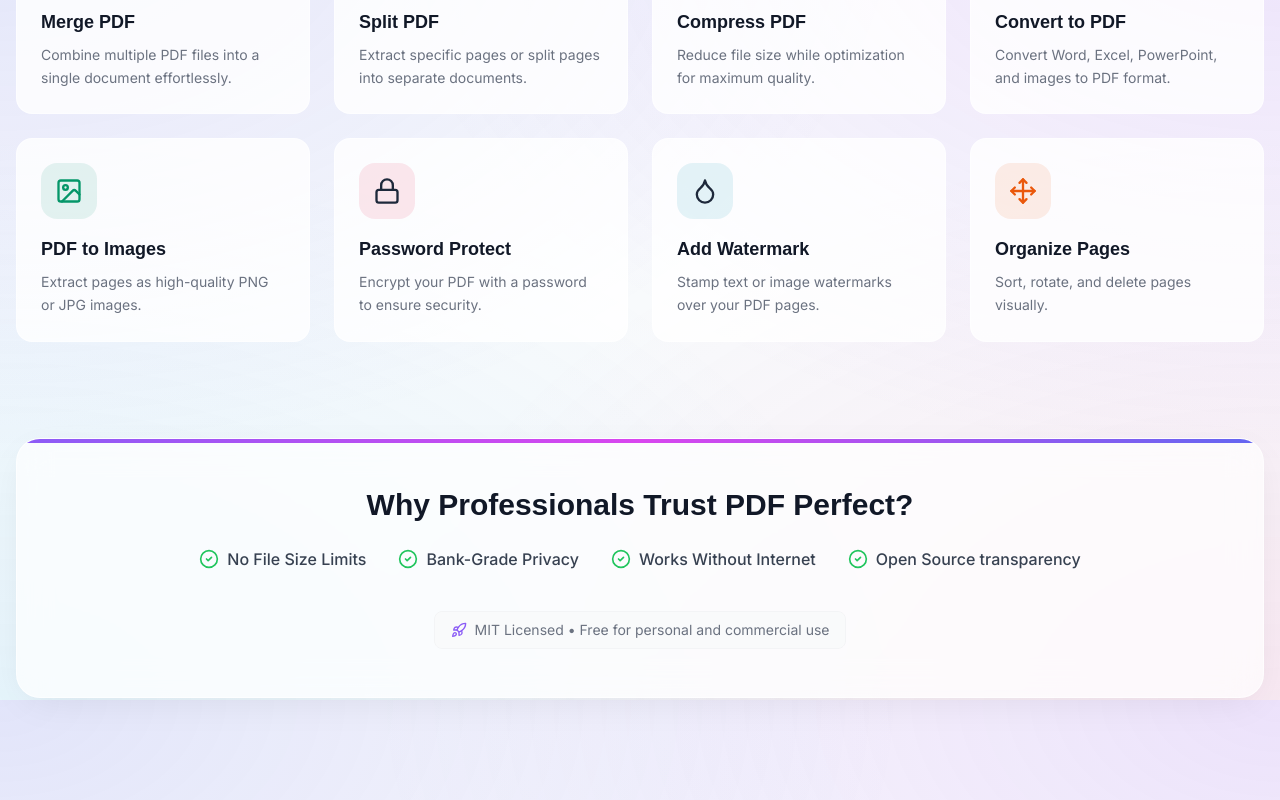
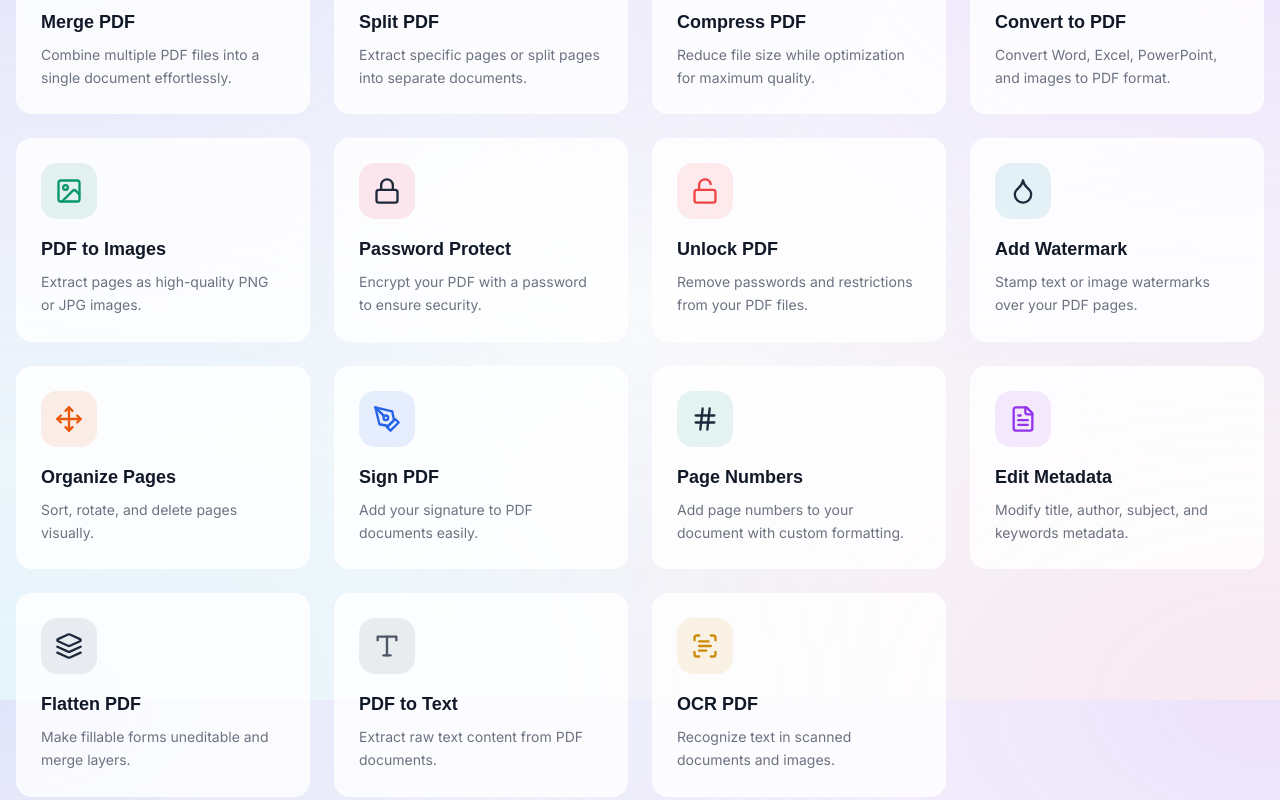
Before and after one commit to Indrajithinna/PDF-Perfect, a React (Vite) app: page / in a window 1280 px wide. Shown: the part 900-1700 px from the top of the page. Built offline with nearby package versions, Linux system fonts and the light colour scheme; the HTML template or start-up script is replaced by a standard one.

Commit message:
feat(core): setup dark mode, scaffold new routes, and add tesseract.js

```diff
--- a/package.json
+++ b/package.json
@@ -17,10 +17,12 @@
     "lucide-react": "^0.344.0",
     "mammoth": "^1.6.0",
     "pdf-lib": "^1.17.1",
+    "pdfjs-dist": "^5.4.530",
     "react": "^18.3.1",
     "react-dom": "^18.3.1",
     "react-dropzone": "^14.2.3",
-    "react-router-dom": "^6.26.1"
+    "react-router-dom": "^6.26.1",
+    "tesseract.js": "^7.0.0"
   },
   "devDependencies": {
     "@eslint/js": "^9.9.1",
--- a/src/App.tsx
+++ b/src/App.tsx
@@ -28,6 +28,13 @@
                         <Route path="/password-protect" element={<PasswordProtect />} />
                         <Route path="/watermark" element={<WatermarkPDF />} />
                         <Route path="/page-organizer" element={<PageOrganizer />} />
+                        <Route path="/sign" element={<div>Sign PDF (Coming Soon)</div>} />
+                        <Route path="/page-numbers" element={<div>Page Numbers (Coming Soon)</div>} />
+                        <Route path="/unlock" element={<div>Unlock PDF (Coming Soon)</div>} />
+                        <Route path="/metadata" element={<div>Edit Metadata (Coming Soon)</div>} />
+                        <Route path="/flatten" element={<div>Flatten PDF (Coming Soon)</div>} />
+                        <Route path="/pdf-to-text" element={<div>PDF to Text (Coming Soon)</div>} />
+                        <Route path="/ocr" element={<div>OCR (Coming Soon)</div>} />
                     </Routes>
                 </main>
                 <Footer />
--- a/src/components/Header.tsx
+++ b/src/components/Header.tsx
@@ -1,10 +1,19 @@
 import React, { useState } from 'react';
 import { Link, useLocation } from 'react-router-dom';
-import { FileText, Menu, X, Shield } from 'lucide-react';
+import { FileText, Menu, X, Shield, Moon, Sun } from 'lucide-react';
 
 const Header: React.FC = () => {
     const [mobileMenuOpen, setMobileMenuOpen] = useState(false);
+    const [isDark, setIsDark] = useState(false);
     const location = useLocation();
+
+    React.useEffect(() => {
+        if (isDark) {
+            document.documentElement.classList.add('dark');
+        } else {
+            document.documentElement.classList.remove('dark');
+        }
+    }, [isDark]);
 
     const navLinks = [
         { path: '/', label: 'Home' },
@@ -18,14 +27,14 @@
 
     return (
         <header className="fixed top-0 left-0 right-0 z-50 px-4 py-4">
-            <nav className="glass-card container mx-auto px-6 py-3 flex items-center justify-between">
+            <nav className="glass-card container mx-auto px-6 py-3 flex items-center justify-between dark:bg-slate-900/80 dark:border-slate-700">
                 {/* Logo */}
                 <Link to="/" className="flex items-center space-x-3 group">
                     <div className="w-10 h-10 rounded-xl bg-gradient-to-br from-violet-600 to-indigo-600 flex items-center justify-center text-white shadow-lg group-hover:shadow-indigo-500/30 transition-all duration-300">
                         <FileText className="w-6 h-6" />
                     </div>
                     <div>
-                        <h1 className="text-xl font-bold text-gray-900 tracking-tight">PDF Perfect</h1>
+                        <h1 className="text-xl font-bold text-gray-900 dark:text-white tracking-tight">PDF Perfect</h1>
                     </div>
                 </Link>
 
@@ -36,8 +45,8 @@
                             key={link.path}
                             to={link.path}
                             className={`px-4 py-2 rounded-lg text-sm font-medium transition-all duration-200 ${isActive(link.path)
-                                    ? 'text-violet-700 bg-violet-50'
-                                    : 'text-gray-600 hover:text-violet-600 hover:bg-white/50'
+                                    ? 'text-violet-700 bg-violet-50 dark:bg-violet-900/30 dark:text-violet-300'
+                                    : 'text-gray-600 dark:text-gray-300 hover:text-violet-600 dark:hover:text-violet-300 hover:bg-white/50 dark:hover:bg-slate-800'
                                 }`}
                         >
                             {link.label}
@@ -47,21 +56,28 @@
 
                 {/* Right Side */}
                 <div className="flex items-center space-x-4">
-                    <div className="hidden sm:flex items-center space-x-2 px-3 py-1.5 bg-emerald-50/80 border border-emerald-100 rounded-lg backdrop-blur-sm">
-                        <Shield className="w-4 h-4 text-emerald-600" />
-                        <span className="text-xs font-bold text-emerald-700 uppercase tracking-wide">Secure</span>
+                    <button
+                        onClick={() => setIsDark(!isDark)}
+                        className="p-2 rounded-lg text-gray-500 hover:text-violet-600 hover:bg-violet-50 dark:text-gray-400 dark:hover:text-violet-300 dark:hover:bg-slate-800 transition-colors"
+                    >
+                        {isDark ? <Sun className="w-5 h-5" /> : <Moon className="w-5 h-5" />}
+                    </button>
+
+                    <div className="hidden sm:flex items-center space-x-2 px-3 py-1.5 bg-emerald-50/80 dark:bg-emerald-900/30 border border-emerald-100 dark:border-emerald-800 rounded-lg backdrop-blur-sm">
+                        <Shield className="w-4 h-4 text-emerald-600 dark:text-emerald-400" />
+                        <span className="text-xs font-bold text-emerald-700 dark:text-emerald-400 uppercase tracking-wide">Secure</span>
                     </div>
 
                     {/* Mobile Menu Button */}
                     <button
                         onClick={() => setMobileMenuOpen(!mobileMenuOpen)}
-                        className="md:hidden p-2 rounded-lg hover:bg-gray-100 transition-colors"
+                        className="md:hidden p-2 rounded-lg hover:bg-gray-100 dark:hover:bg-slate-800 transition-colors"
                         aria-label="Toggle menu"
                     >
                         {mobileMenuOpen ? (
-                            <X className="w-6 h-6 text-gray-700" />
+                            <X className="w-6 h-6 text-gray-700 dark:text-gray-300" />
                         ) : (
-                            <Menu className="w-6 h-6 text-gray-700" />
+                            <Menu className="w-6 h-6 text-gray-700 dark:text-gray-300" />
                         )}
                     </button>
                 </div>
@@ -75,8 +91,8 @@
                                 to={link.path}
                                 onClick={() => setMobileMenuOpen(false)}
                                 className={`px-4 py-3 rounded-xl font-medium transition-colors ${isActive(link.path)
-                                        ? 'bg-violet-50 text-violet-700'
-                                        : 'text-gray-600 hover:bg-gray-50'
+                                    ? 'bg-violet-50 text-violet-700'
+                                    : 'text-gray-600 hover:bg-gray-50'
                                     }`}
                             >
                                 {link.label}
--- a/src/index.css
+++ b/src/index.css
@@ -18,7 +18,7 @@
   --gradient-surface: linear-gradient(180deg, rgba(255, 255, 255, 0.8) 0%, rgba(255, 255, 255, 0.4) 100%);
   --gradient-glow: radial-gradient(circle at 50% 50%, rgba(168, 85, 247, 0.15), transparent 70%);
 
-  /* Backgrounds */
+  /* Dark Mode Colors */
   --bg-color: #f8fafc;
   --glass-border: rgba(255, 255, 255, 0.6);
   --glass-bg: rgba(255, 255, 255, 0.7);
@@ -27,6 +27,14 @@
   --shadow-soft: 0 4px 20px -2px rgba(99, 102, 241, 0.1);
   --shadow-card: 0 10px 40px -10px rgba(0, 0, 0, 0.08);
   --shadow-hover: 0 20px 40px -10px rgba(99, 102, 241, 0.2);
+}
+
+.dark {
+  --bg-color: #0f172a;
+  --glass-border: rgba(255, 255, 255, 0.1);
+  --glass-bg: rgba(30, 41, 59, 0.7);
+  --shadow-card: 0 10px 40px -10px rgba(0, 0, 0, 0.3);
+  --shadow-hover: 0 20px 40px -10px rgba(139, 92, 246, 0.15);
 }
 
 body {
@@ -41,6 +49,15 @@
   color: #1e293b;
   -webkit-font-smoothing: antialiased;
   min-height: 100vh;
+}
+
+.dark body {
+  background-image:
+    radial-gradient(at 0% 0%, rgba(99, 102, 241, 0.1) 0px, transparent 50%),
+    radial-gradient(at 100% 0%, rgba(168, 85, 247, 0.1) 0px, transparent 50%),
+    radial-gradient(at 100% 100%, rgba(236, 72, 153, 0.05) 0px, transparent 50%),
+    radial-gradient(at 0% 100%, rgba(56, 189, 248, 0.05) 0px, transparent 50%);
+  color: #f1f5f9;
 }
 
 /* Headings use Outfit for a premium feel */
--- a/src/pages/Home.tsx
+++ b/src/pages/Home.tsx
@@ -13,8 +13,15 @@
     Lock,
     Rocket,
     Droplet,
+    CheckCircle2,
     Move,
-    CheckCircle2
+    PenTool,
+    Hash,
+    Unlock,
+    FileText as FileTextIcon,
+    Type,
+    Layers,
+    ScanText
 } from 'lucide-react';
 
 interface ToolCardProps {
@@ -31,8 +38,8 @@
             <div className={`tool-card-icon ${iconColor} bg-opacity-10`}>
                 {React.cloneElement(icon as React.ReactElement, { className: `w-7 h-7 ${iconColor.replace('bg-', 'text-')}` })}
             </div>
-            <h3 className="text-lg font-bold text-gray-900 mb-2 group-hover:text-violet-700 transition-colors">{title}</h3>
-            <p className="text-gray-500 text-sm leading-relaxed">{description}</p>
+            <h3 className="text-lg font-bold text-gray-900 dark:text-gray-100 mb-2 group-hover:text-violet-700 dark:group-hover:text-violet-400 transition-colors">{title}</h3>
+            <p className="text-gray-500 dark:text-gray-400 text-sm leading-relaxed">{description}</p>
         </Link>
     );
 };
@@ -82,6 +89,13 @@
             iconColor: 'bg-rose-600'
         },
         {
+            icon: <Unlock />,
+            title: 'Unlock PDF',
+            description: 'Remove passwords and restrictions from your PDF files.',
+            link: '/unlock',
+            iconColor: 'bg-red-500'
+        },
+        {
             icon: <Droplet />,
             title: 'Add Watermark',
             description: 'Stamp text or image watermarks over your PDF pages.',
@@ -94,6 +108,48 @@
             description: 'Sort, rotate, and delete pages visually.',
             link: '/page-organizer',
             iconColor: 'bg-orange-600'
+        },
+        {
+            icon: <PenTool />,
+            title: 'Sign PDF',
+            description: 'Add your signature to PDF documents easily.',
+            link: '/sign',
+            iconColor: 'bg-blue-600'
+        },
+        {
+            icon: <Hash />,
+            title: 'Page Numbers',
+            description: 'Add page numbers to your document with custom formatting.',
+            link: '/page-numbers',
+            iconColor: 'bg-teal-600'
+        },
+        {
+            icon: <FileTextIcon />,
+            title: 'Edit Metadata',
+            description: 'Modify title, author, subject, and keywords metadata.',
+            link: '/metadata',
+            iconColor: 'bg-purple-600'
+        },
+        {
+            icon: <Layers />,
+            title: 'Flatten PDF',
+            description: 'Make fillable forms uneditable and merge layers.',
+            link: '/flatten',
+            iconColor: 'bg-slate-600'
+        },
+        {
+            icon: <Type />,
+            title: 'PDF to Text',
+            description: 'Extract raw text content from PDF documents.',
+            link: '/pdf-to-text',
+            iconColor: 'bg-gray-600'
+        },
+        {
+            icon: <ScanText />,
+            title: 'OCR PDF',
+            description: 'Recognize text in scanned documents and images.',
+            link: '/ocr',
+            iconColor: 'bg-yellow-600'
         }
     ];
 
--- a/tailwind.config.js
+++ b/tailwind.config.js
@@ -1,6 +1,7 @@
 /** @type {import('tailwindcss').Config} */
 export default {
   content: ['./index.html', './src/**/*.{js,ts,jsx,tsx}'],
+  darkMode: 'class',
   theme: {
     extend: {
       fontFamily: {
```
Also changed, not shown: 1 other file (tests, documents, lock files or other folders).
